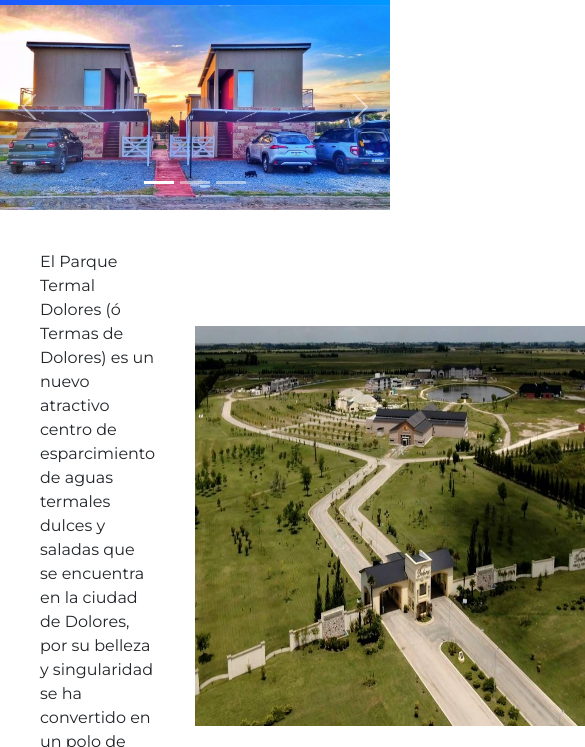
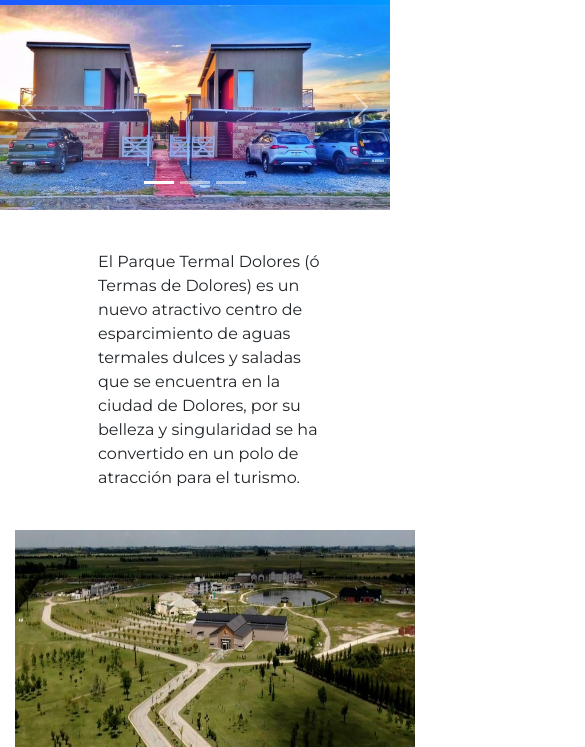
Before and after one commit to vanesasoledadgarcia/apart-antares, a plain HTML site: page pages/entorno.html in a window 390 px wide. Shown: the part 97-844 px from the top of the page, 585 px wide, since content can reach past the window. Drawn offline with nearby package versions, Linux system fonts and the light colour scheme.

Commit message:
Cambios rama master: responsive y bootstrap

```diff
--- a/pages/entorno.html
+++ b/pages/entorno.html
@@ -78,7 +78,7 @@
         <div>
             <h3 class="footer__title">UBICACION</h3>
             <p class="footer__p" >BELGRANO 1832, DOLORES, BUENOS AIRES</p>
-            <a class="footer__a" href="./pages/contacto.html">MAPA</a>
+            <a class="footer__a" href="../pages/contacto.html">MAPA</a>
         </div>
         <div>
             <h3 class="footer__title">BUSCANOS</h3>
--- a/styles/index.css
+++ b/styles/index.css
@@ -186,7 +186,7 @@
         display: flex;
         flex-direction: column;
 
-       /*falta poner texto a la derecha y que se vaya para abajo cuando disminuya pantalla*/
+
     }
 
     .div{
@@ -206,6 +206,12 @@
 
     .imagen{
         margin: 2px;
+    }
+
+    .article{
+        display: flex;
+        flex-direction: column;
+        width: 100%;
     }
 
     .footer{
@@ -228,7 +234,6 @@
     .header__list{
         display: flex;
         flex-direction: column;
-       /*falta poner texto a la derecha y que se vaya para abajo cuando disminuya pantalla*/
     }
 
     .div{
@@ -258,4 +263,5 @@
         flex-direction: column;
     }
 
+
 }
```
Also changed, not shown: pages/contacto.html (+1 -1 lines), pages/nosotros.html (+1 -1 lines).
